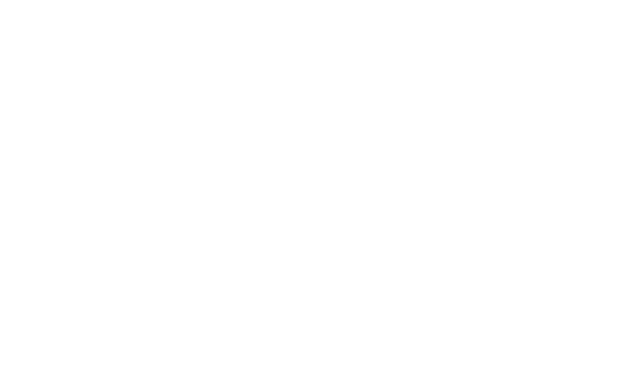
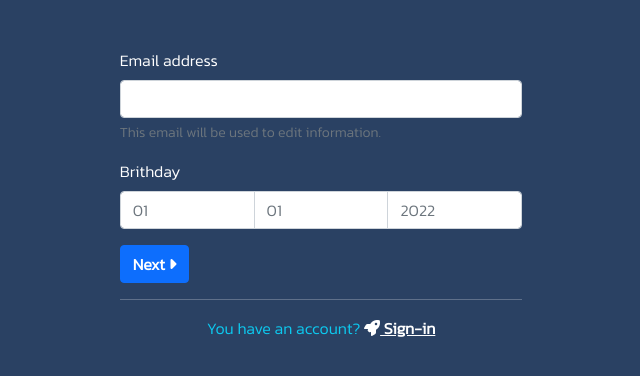
Before and after one commit to uranus1038/react-app, a React (Create React App) app: page /register in a window 1280 px wide. Shown: the top 376 px of the page, without its empty margins (319-959 px from the left). Built offline with nearby package versions, Linux system fonts and the light colour scheme.

Commit message:
Add register 1

```diff
--- a/package.json
+++ b/package.json
@@ -6,6 +6,7 @@
     "cra-template": "1.2.0",
     "react": "^18.2.0",
     "react-dom": "^18.2.0",
+    "react-router-dom": "^6.4.2",
     "react-scripts": "5.0.1"
   },
   "scripts": {
--- a/public/index.html
+++ b/public/index.html
@@ -28,7 +28,16 @@
 
     <link href="https://cdn.jsdelivr.net/npm/bootstrap@5.0.2/dist/css/bootstrap.min.css" rel="stylesheet" integrity="sha384-EVSTQN3/azprG1Anm3QDgpJLIm9Nao0Yz1ztcQTwFspd3yD65VohhpuuCOmLASjC" crossorigin="anonymous">
 
+    <!-- icon -->
+    <link rel="stylesheet" href="https://cdnjs.cloudflare.com/ajax/libs/font-awesome/6.2.0/css/all.min.css">
+
+    <!-- Title  -->
     <title>UranusX</title>
+
+    <!-- google font kanit  -->
+    <link rel="preconnect" href="https://fonts.googleapis.com">
+<link rel="preconnect" href="https://fonts.gstatic.com" crossorigin>
+<link href="https://fonts.googleapis.com/css2?family=Kanit:wght@300&display=swap" rel="stylesheet">
   </head>
   <body>
     <noscript>You need to enable JavaScript to run this app.</noscript>
--- a/src/App.css
+++ b/src/App.css
@@ -0,0 +1,4 @@
+body
+{
+    font-family: 'Kanit', sans-serif;
+}
--- a/src/App.js
+++ b/src/App.js
@@ -1,12 +1,21 @@
 
 import './App.css';
+import {BrowserRouter as Router ,  Route , Routes} from "react-router-dom";
 
 //Components
-import Navbar from './components/Navbar/Navbar';
+import Index from './pages/index';
+import Register from './pages/register';
+
+
 function App() {
   return (
     <div className="App">
-
+      <Router>
+         <Routes>
+          <Route path="/" element={<Index/>}/>
+          <Route path="/register" element={<Register/>}/>
+        </Routes>
+      </Router>
     </div>
   );
 }
--- a/src/components/Navbar/Navbar.css
+++ /dev/null
@@ -1,4 +0,0 @@
-.UMI_BG_SKYBLUE
-{
-    background-color: rgb(34, 43, 65);
-}
--- a/src/components/Navbar/Navbar.jsx
+++ b/src/components/Navbar/Navbar.jsx
@@ -1,10 +1,15 @@
 import React from "react";
+import { useNavigate } from "react-router-dom";
+//css
+import '../css/Navbar.css';
 
-//css
-import './Navbar.css'
 
 const Navbar = () => {
+
+    const LINK_NAVIGATE = useNavigate();
+
     return (
+        //Main Navbar
         < nav class="navbar navbar-expand-lg navbar-dark UMI_BG_SKYBLUE" >
             <div class="container-fluid">
                 <a class="navbar-brand" href="#">Uranus x Star</a>
@@ -17,7 +22,7 @@
                             <a class="nav-link active" aria-current="page" href="#">Home</a>
                         </li>
                         <li class="nav-item">
-                            <a class="nav-link" href="#"></a>
+                            <a class="nav-link" href="#">About</a>
                         </li>
                         <li class="nav-item">
                             <a class="nav-link " href="#" tabindex="-1" aria-disabled="true">Update</a>
@@ -32,15 +37,59 @@
                             </ul>
                         </li>
                     </ul>
-
                     <form class="d-flex">
-                        <input class="form-control me-2" type="search" placeholder="Search" aria-label="Search" />
-                        <button class="btn btn-outline-success" type="submit">Search</button>
+                        <button data-bs-toggle="modal" data-bs-target="#Modal"
+                            class="btn btn-outline-light" type="button">
+                            <i class="fas fa-user-alt" ></i> Accout</button>
                     </form>
                 </div>
             </div>
+            {/* Modal Accout */}
+
+            <div class="modal fade" id="Modal" tabindex="-1" aria-labelledby="exampleModalLabel" aria-hidden="true">
+                <div class="modal-dialog modal-dialog-centered">
+                    <div class="modal-content">
+                        <div class="modal-header UMI_BG_SKYBLUE_II">
+                            <h5 class="modal-title text-white fw-bolder "><i className="fas fa-cog"></i> Accout Setting</h5>
+                            <button type="button" class="btn p-0 text-white fs-3" data-bs-dismiss="modal"><i class="fas fa-times"></i></button>
+                        </div>
+                        <div class="modal-body p-0">
+                            <div class="list-group">
+                                <div class="input-group flex-nowrap ">
+                                    <span class="input-group-text border-0 " id="addon-wrapping"><i className="ps-1 fas fa-briefcase"></i></span>
+                                    <button class="list-group-item list-group-item-action fw-bolder" aria-current="true">
+                                        Packet
+                                    </button>
+                                </div>
+                                <div class="input-group flex-nowrap ">
+                                    <span class="input-group-text border-0" id="addon-wrapping"><i className=" fas fa-user-cog"></i></span>
+                                    <a href="#" class="list-group-item list-group-item-action fw-bolder" aria-current="true">
+                                        Accout Manager
+                                    </a>
+                                </div>
+                                <div class="input-group flex-nowrap ">
+                                    <span class="input-group-text border-0" id="addon-wrapping"><i className="ps-1 fas fa-comment-alt"></i></span>
+                                    <a href="#" class="list-group-item list-group-item-action fw-bolder" aria-current="true">
+                                        Support
+                                    </a>
+                                </div>
+                            </div>
+                        </div>
+                        <div class="modal-footer justify-content-center p-0">
+
+                            <button
+                            data-bs-dismiss="modal"
+                            onClick={() => {
+                                LINK_NAVIGATE("/register")
+                            }} type="button" class="btn btn-primary w-100 fw-bolder"><i className="fas fa-edit"></i> Register</button>
+                        </div>
+
+                    </div>
+                </div>
+            </div>
+
         </nav >
-    )
+    );
 }
 
 export default Navbar;
--- /dev/null
+++ b/src/components/css/Navbar.css
@@ -0,0 +1,12 @@
+.UMI_BG_SKYBLUE
+{
+    background-color: rgb(34, 43, 65);
+}
+.UMI_BG_SKYBLUE_II
+{
+    background-color: rgb(35, 52, 95);
+}
+.UMI_BG_SKYBLUE_X
+{
+    background-color: rgb(42, 65, 99);
+}
--- /dev/null
+++ b/src/components/register/RegisterForm.jsx
@@ -0,0 +1,44 @@
+import React from "react";
+import { useNavigate } from "react-router-dom";
+//css
+import '../css/Register.css'
+
+//Components
+import FormFirst from "./formFirst";
+
+const RegisterForm = () => {
+
+    const LINK_NAVIGATE = useNavigate();
+
+
+    return (
+
+        <>
+            {/* RegisterForm*/}
+
+            <div className="container-fluid vh-100 UMI_BG_SKYBLUE_X">
+                <div className="row pt-5 justify-content-center">
+                    <div className="col-4">
+                        <div id="carouselExampleIndicators" class="carousel slide" data-bs-interval="false" >
+
+                            <div class="carousel-inner">
+                                <div class="carousel-item active">
+                                    <FormFirst/>
+                                </div>
+                                <div class="carousel-item">
+                                </div>
+                                <div class="carousel-item">
+                                    <img src="..." class="d-block w-100" alt="..." />
+                                </div>
+                            </div>
+
+                        </div>
+
+                    </div>
+                </div>
+            </div>
+        </>
+    );
+}
+
+export default RegisterForm;
--- /dev/null
+++ b/src/components/register/formFirst.jsx
@@ -0,0 +1,52 @@
+import React from "react";
+import { useNavigate } from "react-router-dom";
+//css
+import '../css/Register.css'
+
+const FormFirst = () => {
+
+    const LINK_NAVIGATE = useNavigate();
+
+    // Func autoTab
+    const auto = (id, id_tab, leng) => {
+        if (document.getElementById(id).value.length > leng) {
+
+            document.getElementById(id_tab).focus();
+        }
+    }
+    return (
+
+        <>
+            {/* Form Step One */}
+
+            <form>
+                <div class="mb-3">
+                    <label for="exampleInputEmail1" class="form-label text-white">Email address</label>
+                    <input type="email" class="form-control" id="exampleInputEmail1" aria-describedby="emailHelp" />
+                    <div id="emailHelp" class="form-text">This email will be used to edit information.</div>
+                </div>
+                <div class="mb-3">
+                    <label for="exampleInputPassword1" class="form-label text-white">Brithday</label>
+                    <div class="input-group flex-nowrap ">
+                        <input placeholder="01" type="text" class="form-control" id="dd"
+                            onChange={() => { auto("dd", "mm", 1) }} />
+                        <input placeholder="01" type="text" class="form-control" id="mm"
+                            onChange={() => { auto("mm", "yyyy", 1) }} />
+                        <input placeholder="2022" type="text" class="form-control" id="yyyy"
+                            onChange={() => { auto("yyyy", "btn-next", 3) }} />
+                    </div>
+
+                </div>
+
+                <button id="btn-next" class="btn btn-primary fw-bolder" type="button" data-bs-target="#carouselExampleIndicators"
+                    data-bs-slide="next">Next <i className="fas fa-caret-right"></i></button>
+                <hr className="text-white" />
+                <div className="text-info text-center">
+                    You have an account? <a href="" class="text-white fw-bolder"><i class="fa fa-rocket" ></i> Sign-in</a>
+                </div>
+            </form>
+        </>
+    );
+}
+
+export default FormFirst;
--- a/src/pages/index.jsx
+++ b/src/pages/index.jsx
@@ -0,0 +1,14 @@
+import React from "react";
+//Components
+import Navbar from  '../components/Navbar/Navbar.jsx';
+
+const Index = () =>
+{
+    return(
+
+        <Navbar />
+
+    );
+}
+
+export default Index ;
--- /dev/null
+++ b/src/pages/register.jsx
@@ -0,0 +1,14 @@
+import React from "react";
+//Components
+import RegisterForm from "../components/register/RegisterForm";
+
+
+const Register = () =>
+{
+    return(
+        <RegisterForm />
+
+    );
+}
+
+export default Register ;
```
Also changed, not shown: src/components/css/Register.css (added), 1 other file (tests, documents, lock files or other folders). Lines whose indentation alone changed are shown as unchanged.
